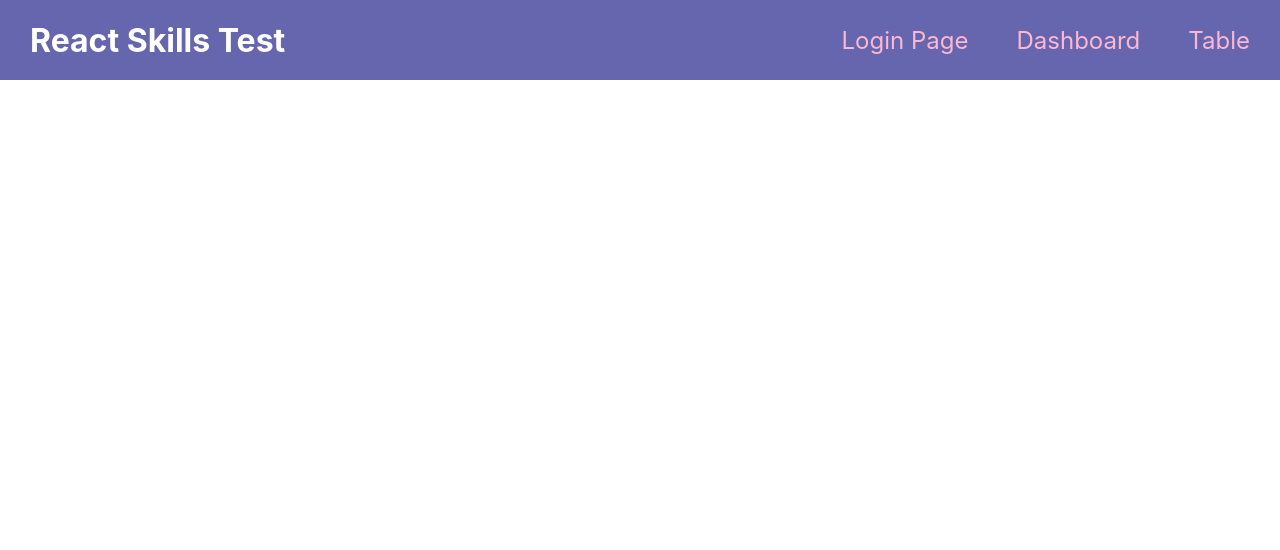
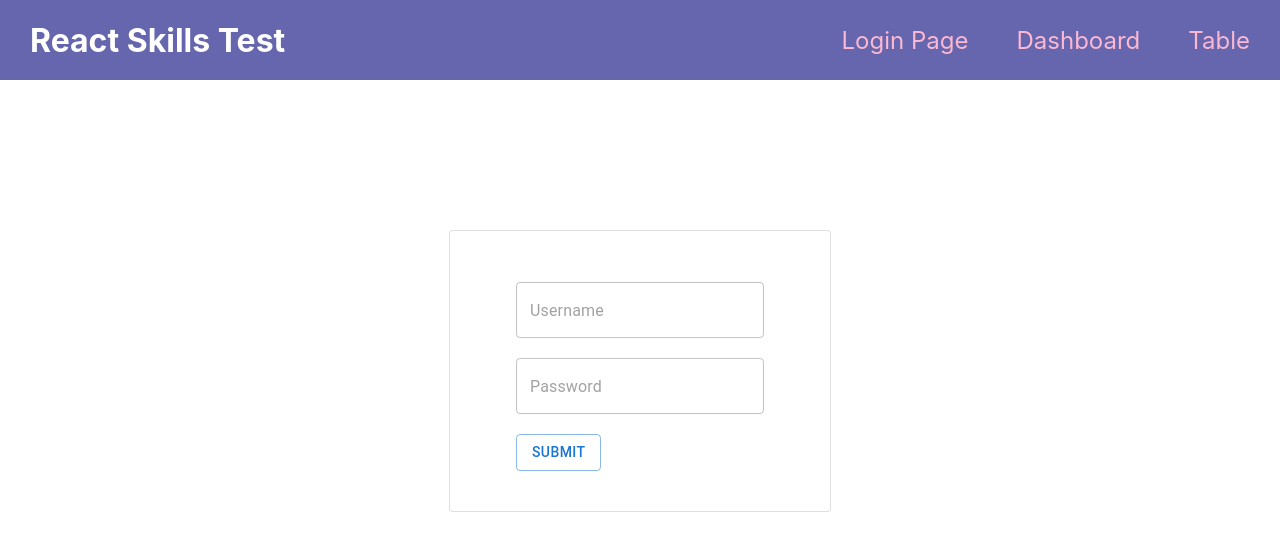
Before and after one commit to AndreaBarberioArke/ArkeSkillsTest, a React (Create React App) app: page / in a window 1280 px wide. Shown: the top 550 px of the page. Built offline with nearby package versions, Linux system fonts and the light colour scheme.

Commit message:
Update: created LoginPage Component

```diff
--- a/src/App.tsx
+++ b/src/App.tsx
@@ -1,14 +1,14 @@
 import React from "react";
 import { Routes, Route } from "react-router-dom";
-import MainNavigation from "./components/layout/MainNavigation";
+import LoginForm from "./pages/LoginPage";
 
 const App: React.FC = () => {
   return (
     <div className="App">
       <Routes>
-      {/* <Route path="/" element={}/> */}
-
-      </Routes>
+        <Route path="/" element={<LoginForm onAddUser={()=>{console.log("hello");
+        }}/>}/>
+        </Routes>
     </div>
   );
 };
--- /dev/null
+++ b/src/pages/LoginPage.tsx
@@ -0,0 +1,103 @@
+import React, { ReactPropTypes, useRef, useState } from "react";
+import Card from "@mui/material/Card";
+import CardContent from "@mui/material/CardContent";
+import { TextField } from "@mui/material";
+import Button from "@mui/material/Button";
+interface Props {
+  onAddUser: any;
+}
+const LoginForm = (props: Props) => {
+  const [type, setType] = useState("password");
+  const usernameInputRef = useRef<any | undefined>();
+  const passwordInputRef = useRef<any | undefined>();
+
+  const [username, password] = useState({
+    username: "",
+    password: "",
+  });
+
+  //   useEffect(() => {
+  //     axios
+  //       .get("https://run.mocky.io/v3/80bc9bb2-59be-4af9-a744-eb9590e0093f")
+  //       .then((response) => {
+  //         setUsername(response.data.login.username);
+  //         setPassword(response.data.login.password);
+  //       });
+  //   }, []);
+  function submitHandler(event: React.FormEvent) {
+    event.preventDefault();
+
+    const enteredUsername = usernameInputRef.current?.value;
+    const enteredPassword = passwordInputRef.current?.value;
+
+    const compiledForm = {
+      username: enteredUsername,
+      password: enteredPassword,
+    };
+    props.onAddUser(compiledForm);
+  }
+  return (
+    <div
+      className="container-card"
+      style={{
+        display: "flex",
+        alignItems: "center",
+        flexFlow: "column",
+        justifyContent: "space-between",
+      }}
+    >
+      <Card
+        className="card-style"
+        variant="outlined"
+        style={{
+          display: "flex",
+          alignItems: "center",
+          alignSelf: "center",
+          flexFlow: "column",
+          justifyContent: "space-between",
+          margin: "150px",
+          padding: "15px",
+          width: "350px",
+          height: "250px",
+        }}
+      >
+        <form onSubmit={submitHandler}>
+          <CardContent className="">
+            <TextField
+              style={{
+                display: "flex",
+                margin: "20px",
+              }}
+              placeholder="Username"
+              variant="outlined"
+              type="text"
+              required
+            />
+            <TextField
+              style={{
+                display: "flex",
+                margin: "20px",
+              }}
+              placeholder="Password"
+              variant="outlined"
+              type={type}
+              required
+            />
+            <Button
+              variant="outlined"
+              type="submit"
+              style={{
+                display: "flex",
+                margin: "20px",
+              }}
+            >
+              Submit
+            </Button>
+          </CardContent>
+        </form>
+      </Card>
+    </div>
+  );
+};
+
+export default LoginForm;
```
